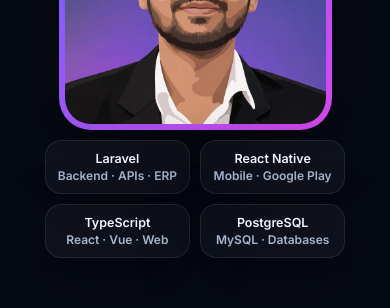
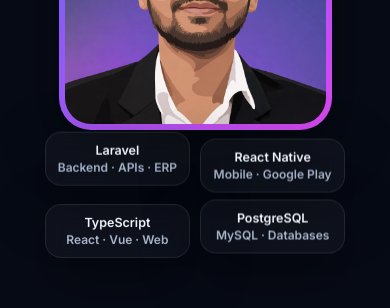
Before and after one commit to shorifuddin/mdshorifuddin, a Next.js app: page / in a window 390 px wide. Shown: the part 1020-1328 px from the top of the page. Built offline with nearby package versions, Linux system fonts and the light colour scheme.

Commit message:
Mobile: restore float animation on skill badges

```diff
--- a/app/globals.css
+++ b/app/globals.css
@@ -277,7 +277,7 @@
   .hero-stats{grid-template-columns:repeat(2,1fr);gap:22px}
   .hero-photo{display:grid;grid-template-columns:1fr 1fr;gap:10px}
   .photo-ring{grid-column:1/-1;justify-self:center}
-  .photo-card{position:static;animation:none;margin:0;padding:10px 12px;text-align:center}
+  .photo-card{position:static;margin:0;padding:10px 12px;text-align:center}
   .section{padding:60px 0}
   .cta-band{padding:48px 28px}
   .article-nav{grid-template-columns:1fr}
```
